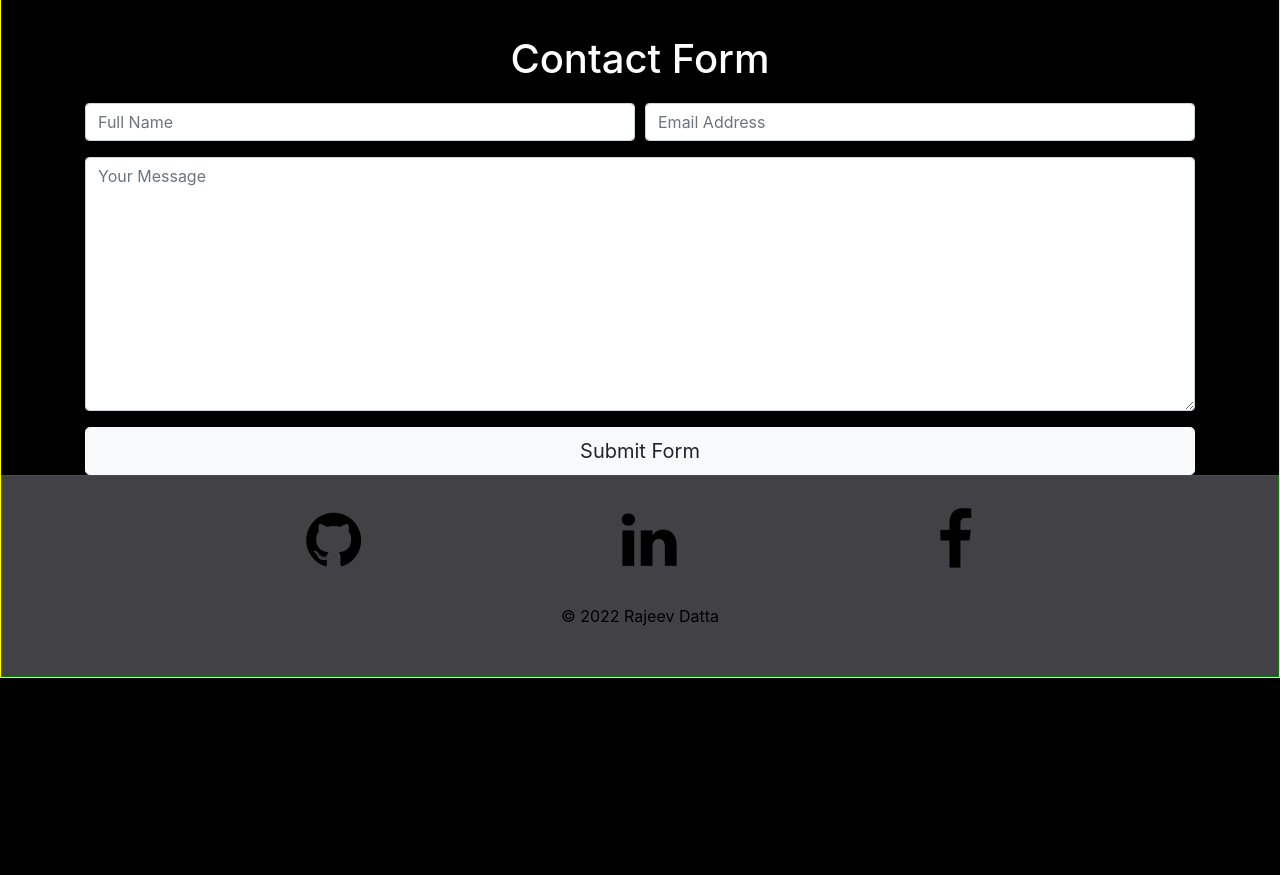
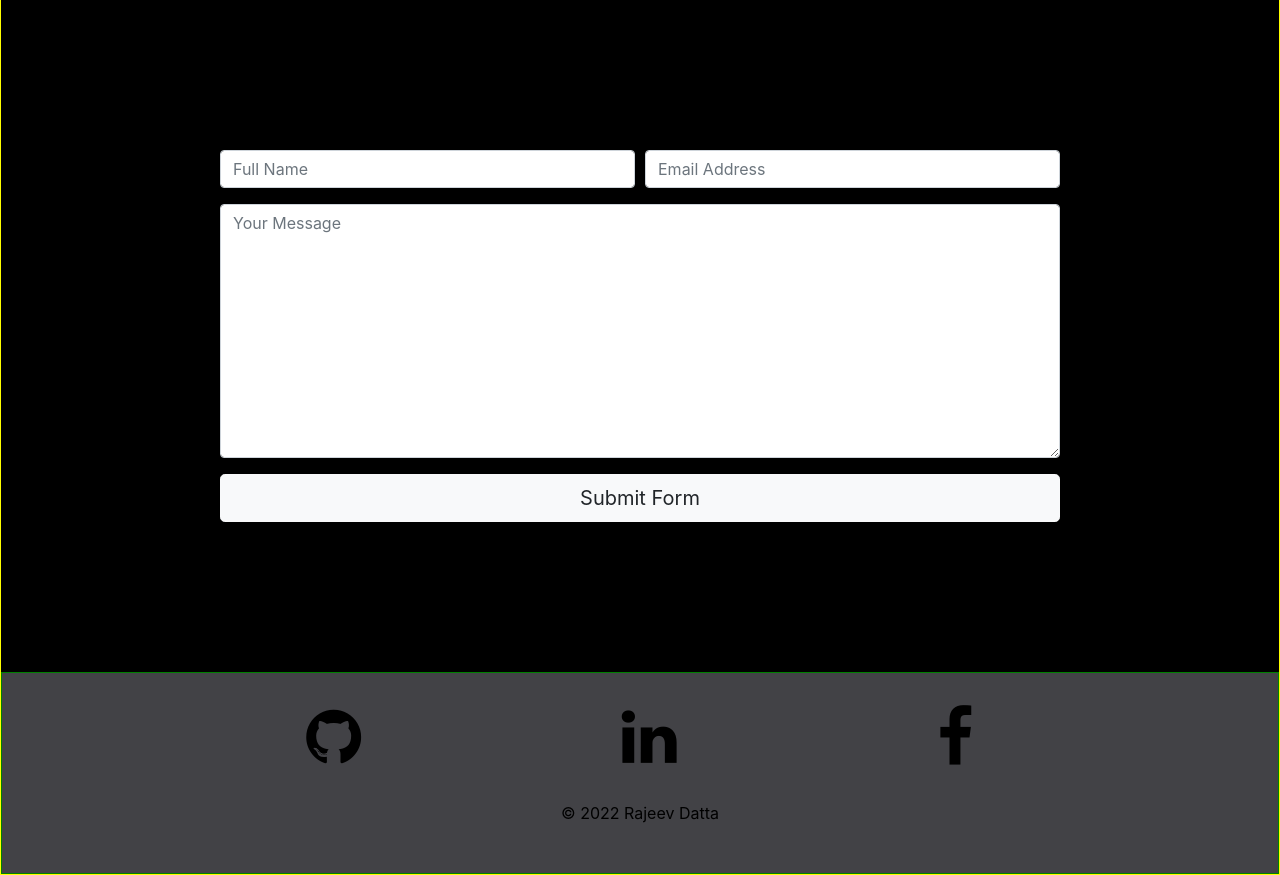
Before and after one commit to rajeev-datta/rajeev-datta.github.io, a Jekyll site: the page contact.html, which Jekyll copies as it is, in a window 1280 px wide. Shown: the part 279-1154 px from the top of the page. Built offline with Jekyll 4.4.1, drawn with Linux system fonts in a browser that asks for light colours; before the commit the page ends 957 px from its top, so only the background shows below that.

Commit message:
creating contact form

```diff
--- a/contact.html
+++ b/contact.html
@@ -35,8 +35,7 @@
           </div>
         </div>
 
-        <div class="container">
-          <h1 style="text-align:center;margin:35px 0 20px 0 !important;">Contact Form</h1>
+        <div class="container" id="contactForm">
           <form target="_blank" action="https://formsubmit.co/cdc48d5157030288092c3b9b83866710" method="POST">
             <div class="form-group">
               <div class="form-row">
--- a/css/style.css
+++ b/css/style.css
@@ -172,6 +172,10 @@ body {
         border: 1px solid purple;
 }
 
+#contactForm {
+        padding: 150px;
+}
+
 #footer{
 	background-color: #424246;
 	color: black;
```
